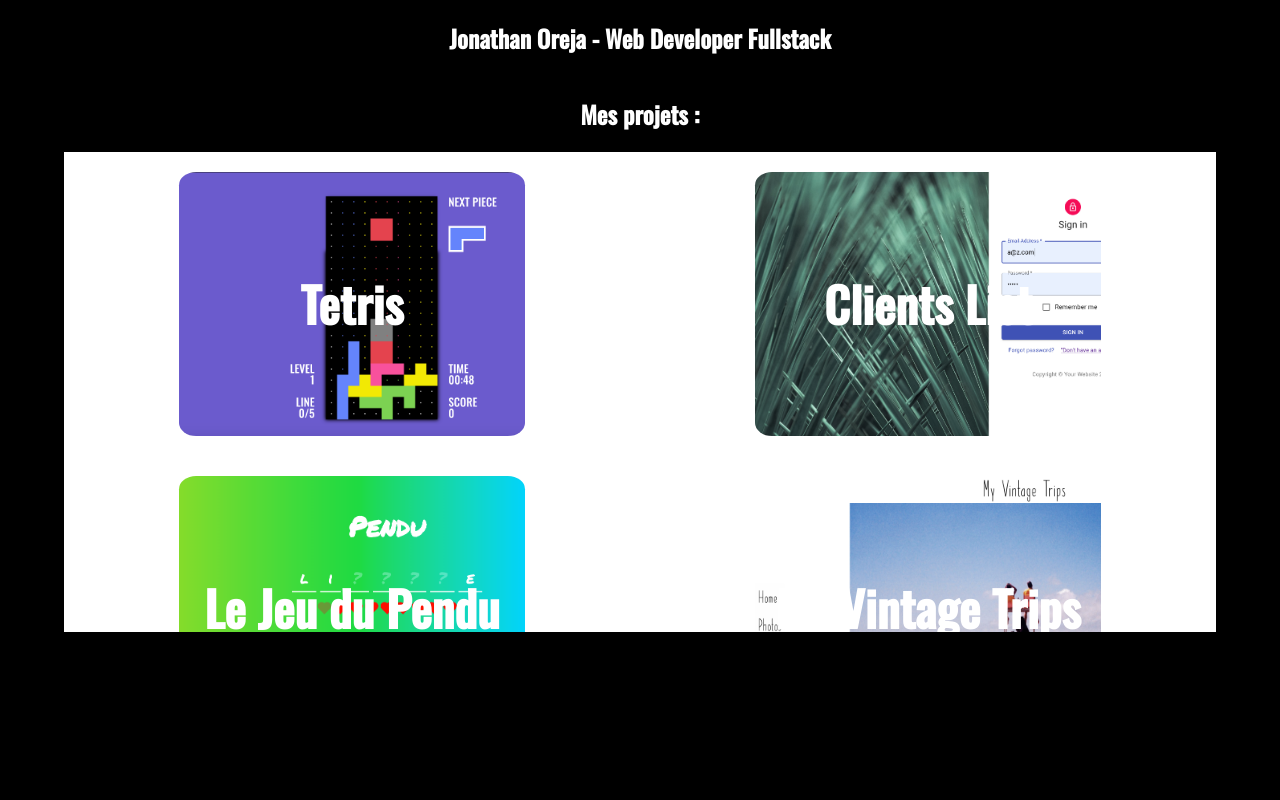
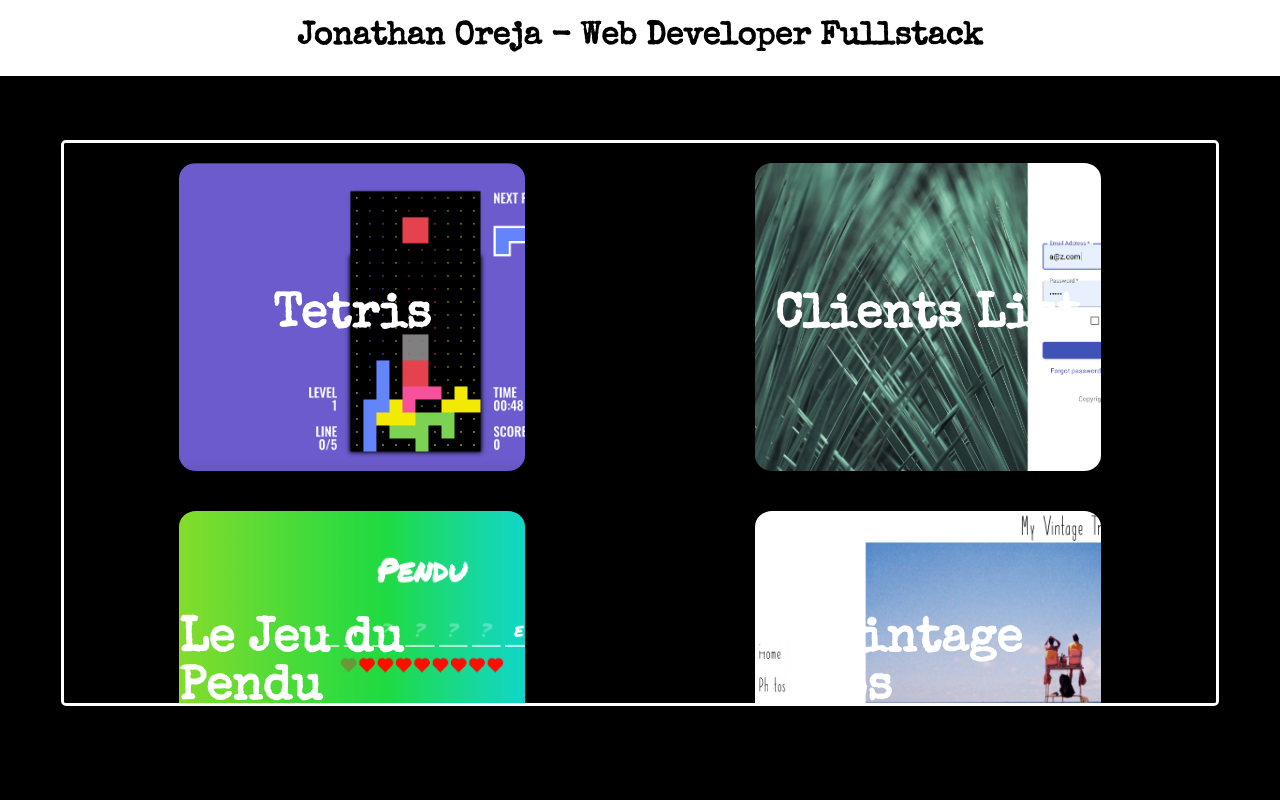
Before and after one commit to Jarchiii/porfolio, a React (Create React App) app: page / in a window 1280 px wide. Both pictures are taken after a click on the button "Passer l'introduction". Shown: the top 800 px of the page. Built offline with nearby package versions, Linux system fonts and the light colour scheme.

Commit message:
more style

```diff
--- a/package.json
+++ b/package.json
@@ -6,6 +6,7 @@
     "@testing-library/jest-dom": "^4.2.4",
     "@testing-library/react": "^9.5.0",
     "@testing-library/user-event": "^7.2.1",
+    "animate.css": "^4.1.0",
     "react": "^16.13.1",
     "react-dom": "^16.13.1",
     "react-scripts": "3.4.1"
--- a/src/About.jsx
+++ b/src/About.jsx
@@ -1,11 +1,20 @@
 import React from 'react'
+import Contact from './Contact'
 
 function About() {
     return (
         <div id="wrapper_about">
+            <h3> // A propos de moi </h3>
+            <img id="photo" src="moi2.png"></img>
+
+            <p>
 
             Diplômé (septembre 2017) du programme Grande Ecole de Grenoble Ecole de Management. J'ai commencé ma carrière sur des postes commerciaux et de gestion de projet dans le milieu des starts up. En janvier 2020, J'ai entamé une reconversion professionnelle pour devenir Web Developer en suivant le bootcamp d'Ironhack.
             Je suis donc à la recherche d'un poste en tant que Web Developer Fullstack Junior dans une société qui pourra continuer à me faire progresser sur ce domaine.
+            </p>
+            <Contact/>
+
+
 
 
         </div>
--- a/src/App.css
+++ b/src/App.css
@@ -1,19 +1,33 @@
-@import url('https://fonts.googleapis.com/css?family=Oswald:500&display=swap');
+@import url('https://fonts.googleapis.com/css?family=Special+Elite');
 
 
 body{
   background-color: black;
   height: 100%;
   width : 100%;
-  font-family: 'Oswald', sans-serif;
+  font-family: 'Special Elite' , 'sans-serif';
+  display: flex;
+  flex-direction: column;
+  align-items: center;
+  justify-content: center;
 
 }
 
-Main{
-  height: 100%;
+header{
+  background-color: white;
+  width: 100%;
+  text-align: center;
+}
+#main{
+  display: flex;
+  flex-direction: column;
+  align-items: center;
+  justify-content: center;
+
 }
 
 #section1{
+  margin-top: 5%;
   background-color:black;
   color: white;
   display: flex;
@@ -21,18 +35,30 @@ Main{
   align-items: center;
   height :100vh;
 
+
 }
+
+
+
 #wrapper_projets{
   display: flex;
   flex-wrap: wrap;
   justify-content: space-around;
-  background-color: white;
-  height: 60%;
+  background-color: black;
+  height: 70%;
   width: 90%;
   overflow-y: scroll;
+  border: white solid 3px;
+  border-radius: 5px;
 
 
 
+}
+
+
+
+.slideInRight {
+  animation-name: slideInRight;
 }
 
 .projet{
@@ -93,20 +119,40 @@ Main{
 }
 
 #section2{
-  background-color: green;
-  color: white;
+  background-color: white;
+  color: black;
   display: flex;
   justify-content: space-around;
   align-items: center;
   height :100vh;
+  width: 90%;
+  height: 20%;
+  border : 3px solid white
 
 }
 
 #wrapper_about{
-  background-color: hotpink;
-  height: 95%;
+  background-color: black;
+  text-align: center;
+  color: white;
+  height: 50%;
   width: 50%;
-  padding: 10px
+  padding: 20px
+}
+
+#photo{
+  height :200px;
+  border-radius: 50%;
+}
+
+#contact{
+  border: solid white 2px;
+}
+
+#wrapper_techno{
+  border: solid 3px black;
+  width: 20%;
+  padding:2%
 }
 
 
--- a/src/Contact.jsx
+++ b/src/Contact.jsx
@@ -2,8 +2,10 @@ import React from 'react'
 
 function Contact() {
     return (
-        <div>
-
+        <div id="contact">
+             <h3> Contact:</h3>
+            <p>Mail : orejajonathan@gmail.com</p>
+            <p>Tel : 06 09 95 80 36</p>
 
         </div>
     )
--- a/src/Main.jsx
+++ b/src/Main.jsx
@@ -1,5 +1,6 @@
 import React from 'react'
 import './App.css';
+import 'animate.css';
 
 import Techno from "./Techno"
 import About from "./About"
@@ -8,15 +9,18 @@ import Projets from "./Projets"
 
 function Main() {
     return (
-        <div>
+        <div id="main">
+            <header>
+                       <h1>Jonathan Oreja - Web Developer Fullstack</h1>
+            </header>
+
         <section id="section1">
-            <h1>Jonathan Oreja - Web Developer Fullstack</h1>
 
-            <h2>Mes projets : </h2>
+
             <Projets/>
        </section>
       <section id="section2" >
-            <Techno/>
+            <Techno />
             <About/>
       </section>
 
--- a/src/Projets.jsx
+++ b/src/Projets.jsx
@@ -2,7 +2,7 @@ import React from 'react'
 
 function Projets() {
     return (
-        <div id="wrapper_projets">
+        <div className="animate__animated animate__bounceInRight" id="wrapper_projets">
             <div id="tetris" className="projet">
                 <h2>Tetris</h2>
             </div>
--- a/src/Techno.jsx
+++ b/src/Techno.jsx
@@ -3,6 +3,7 @@ import React from 'react'
 function Techno() {
     return (
         <div id="wrapper_techno">
+            <h3>//Technos</h3>
             <div className="techno">Node.js</div>
             <div className="techno">React</div>
             <div className="techno">Javascript</div>
```
Also changed, not shown: public/moi2.png (added), 1 other file (tests, documents, lock files or other folders).
